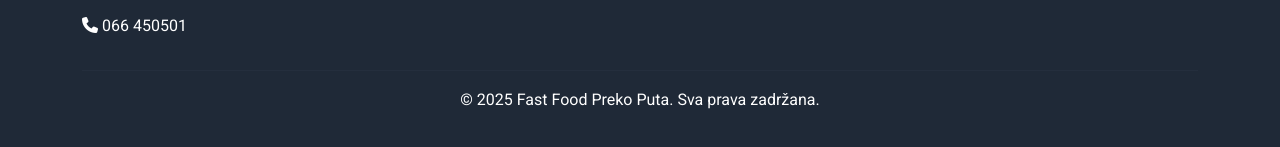
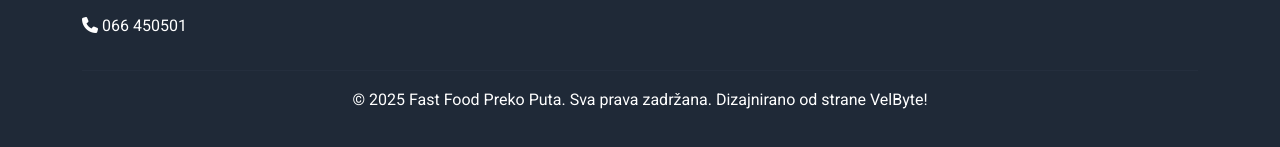
Before and after one commit to VeljkoBacic-ai/MyProjects, a plain HTML site: page contact.html in a window 1280 px wide. Shown: the part 2380-2527 px from the top of the page. Drawn offline with nearby package versions, Linux system fonts and the light colour scheme.

```diff
--- a/contact.html
+++ b/contact.html
@@ -499,7 +499,7 @@
             </div>
             <hr style="border-color: var(--dark-gray);">
             <div class="text-center">
-                <p>&copy; 2025 Fast Food Preko Puta. Sva prava zadržana.</p>
+                <p>&copy; 2025 Fast Food Preko Puta. Sva prava zadržana. Dizajnirano od strane VelByte!</p>
             </div>
         </div>
     </footer>
```
